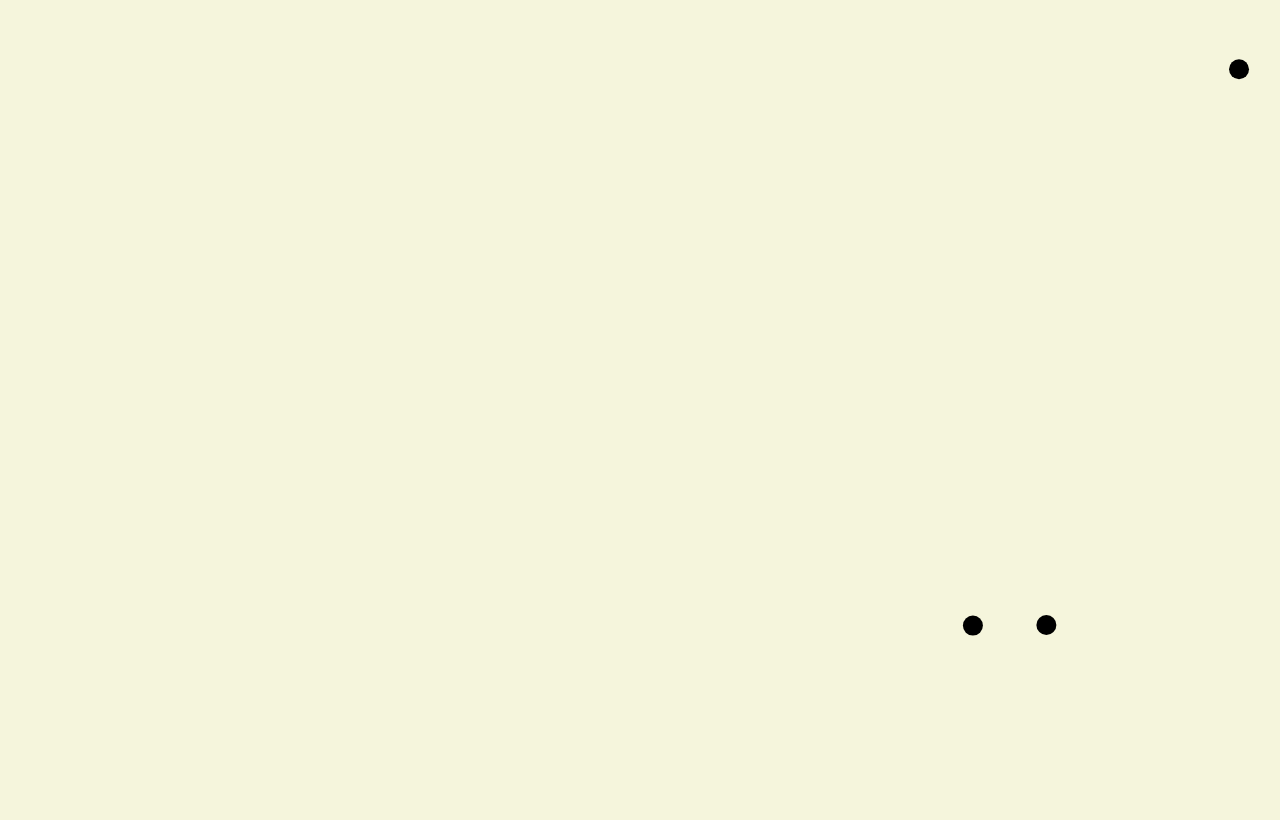
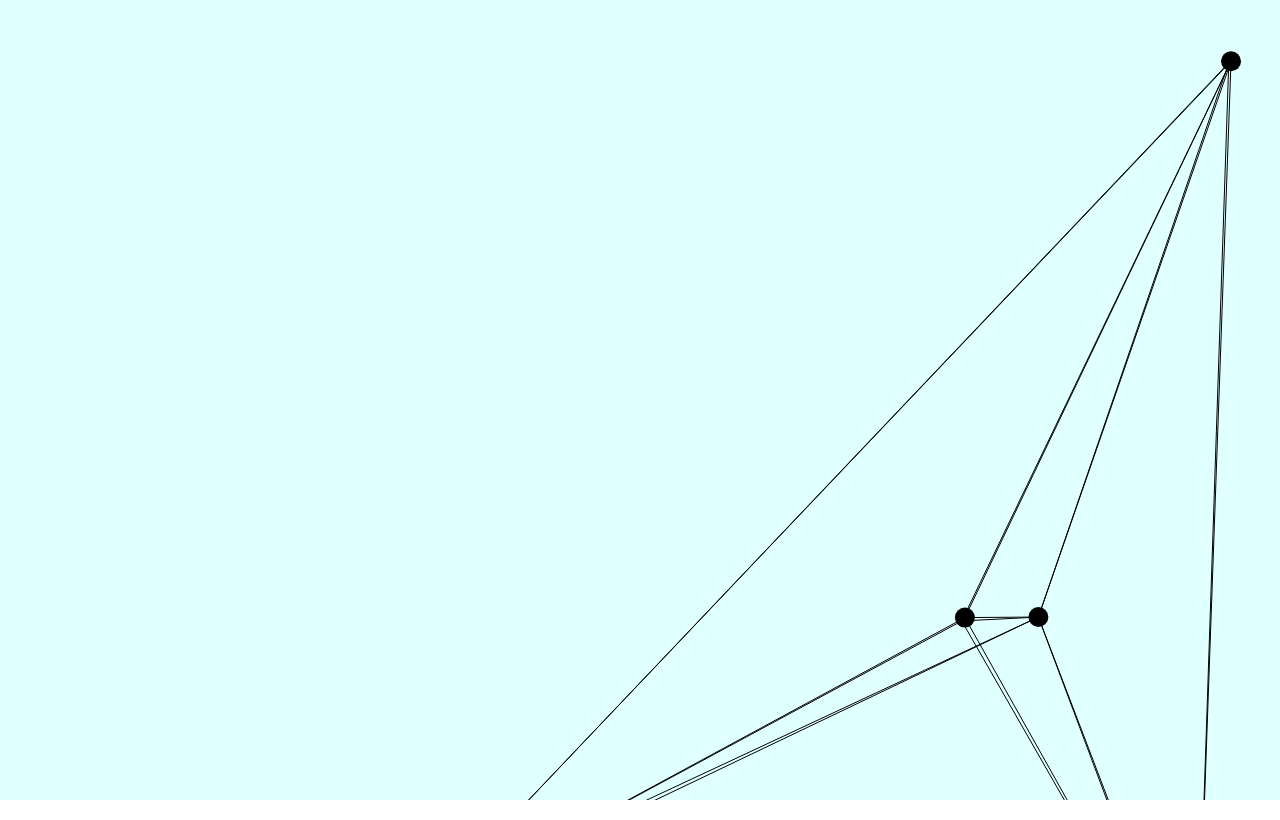
Before and after one commit to Pabloexpo/Colisiones-con-bordes, a plain HTML site: page index.html in a window 1280 px wide. Drawn offline with Linux system fonts and the light colour scheme.

Commit message:
Add files via upload

```diff
--- a/script.js
+++ b/script.js
@@ -3,8 +3,9 @@ const canvas = document.querySelector('canvas');
 const ctx = canvas.getContext("2d");
 
 //Ancho y largo de la pantalla
-canvas.width = innerWidth;
-canvas.height = innerHeight;
+canvas.width = document.documentElement.clientWidth;
+canvas.height = document.documentElement.clientHeight;
+
 
 //creamos la bola
 
@@ -20,6 +21,16 @@ function animar() {
     ctx.clearRect(0,0, canvas.width, canvas.height)
 
     bolas.forEach(bola =>{
+
+        //recorremos de nuevo el array por cada bola hay que comprobar donde están las bolas y conectarlas
+        bolas.forEach(bola2 => {
+            ctx.beginPath();
+            ctx.moveTo(bola.x, bola.y);
+            ctx.lineTo(bola2.x, bola2.y);
+            ctx.stroke();
+            ctx.closePath();
+
+        })
         bola.dibujar();
         bola.mover();
     })
--- a/style.css
+++ b/style.css
@@ -1,3 +1,18 @@
-html{
-    background-color: beige;
+* {
+    margin: 0;
+    padding: 0;
+    box-sizing: border-box;
 }
+
+html, body {
+    width: 100%;
+    height: 100%;
+    overflow: hidden; /* Evita el desplazamiento */
+}
+
+canvas {
+    display: block;
+    width: 100vw; /* Ocupa todo el ancho de la pantalla */
+    height: 100vh; /* Ocupa toda la altura de la pantalla */
+    background-color: lightcyan;
+}
```
